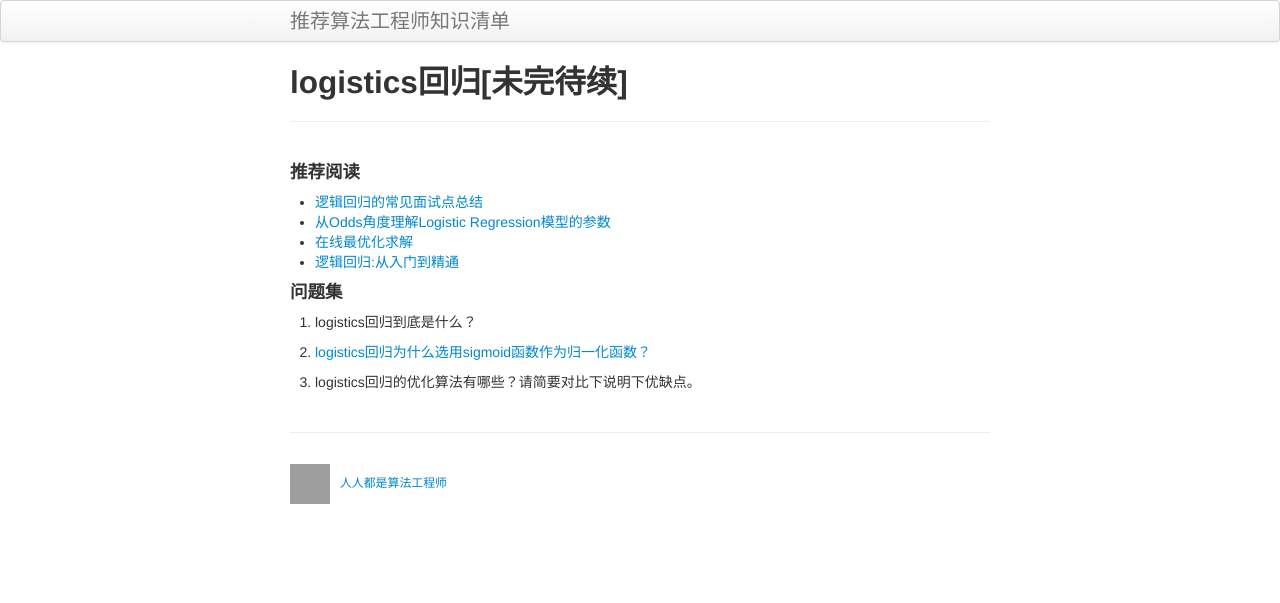
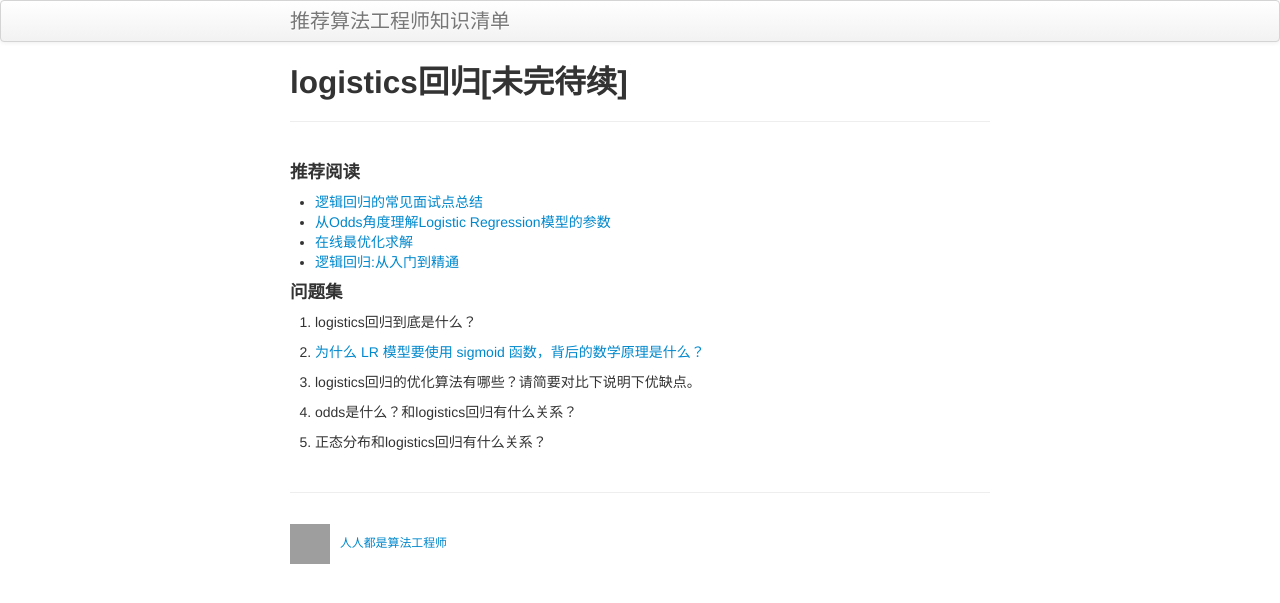
Before and after one commit to sfgcs/sfgcs.github.io, a Jekyll site: the page built from pages/lr.md, in a window 1280 px wide. Shown: the top 603 px of the page. Built offline with Jekyll 4.4.1, drawn with Linux system fonts in a browser that asks for light colours; grey boxes are pictures that could not be loaded.

Commit message:
MOD:修改LR问题。

```diff
--- a/pages/lr.md
+++ b/pages/lr.md
@@ -14,6 +14,10 @@ description:
 
 1. logistics回归到底是什么？
 
-2. [logistics回归为什么选用sigmoid函数作为归一化函数？](https://www.zhihu.com/question/284138596)
+2. [为什么 LR 模型要使用 sigmoid 函数，背后的数学原理是什么？](https://www.zhihu.com/question/35322351)
 
 3. logistics回归的优化算法有哪些？请简要对比下说明下优缺点。
+
+4. odds是什么？和logistics回归有什么关系？
+
+5. 正态分布和logistics回归有什么关系？
```
